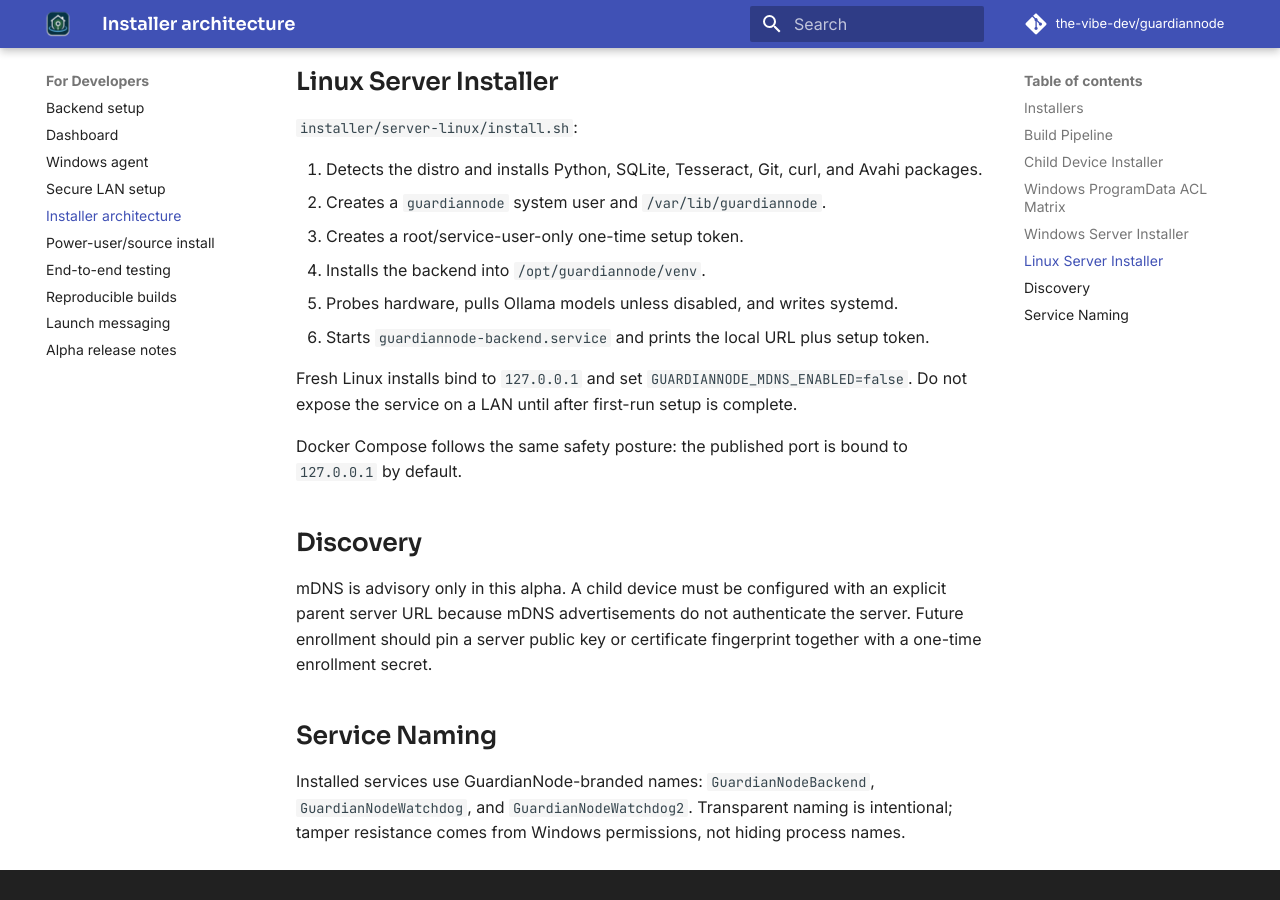
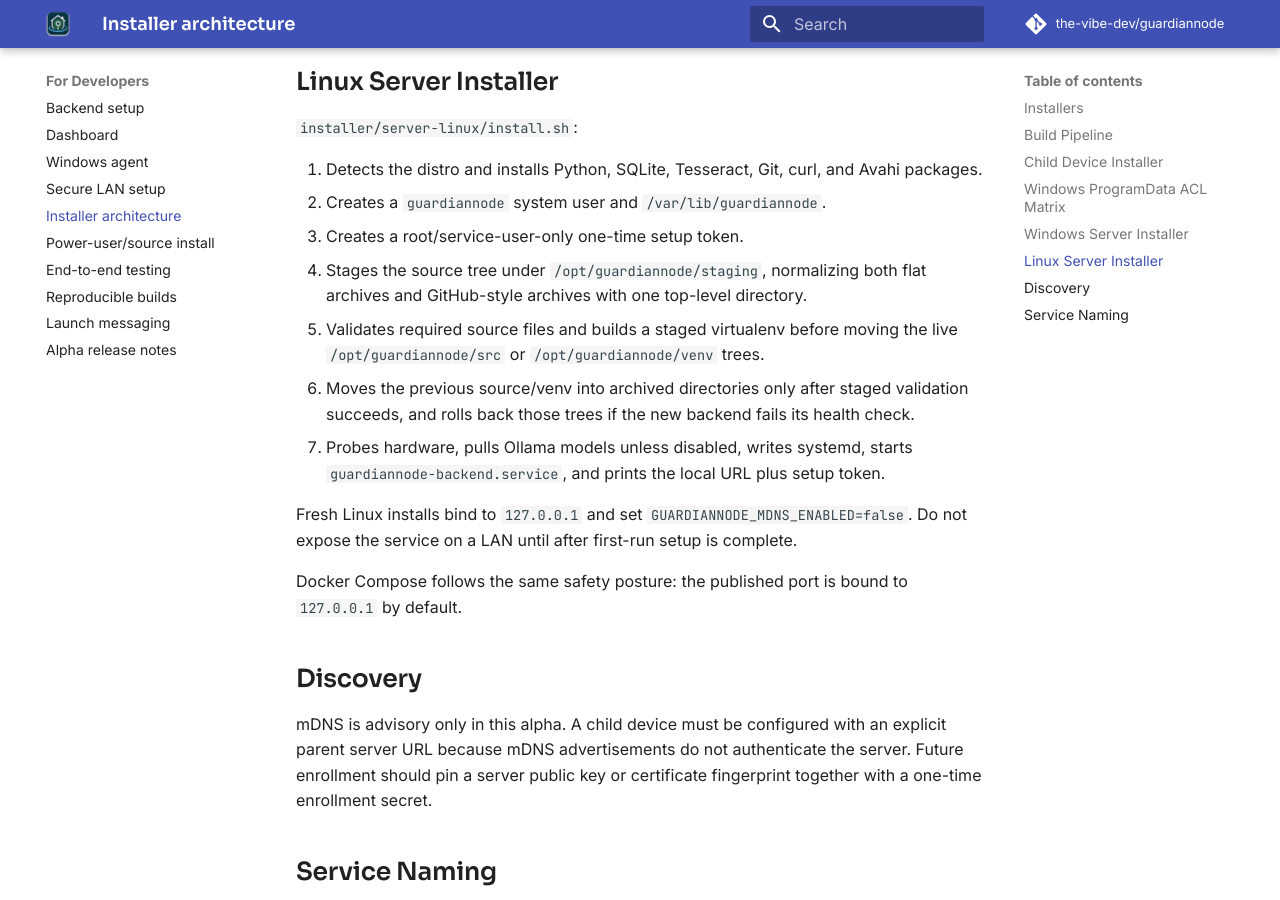
Before and after one commit to the-vibe-dev/guardiannode, an MkDocs documentation site: the page built from docs/INSTALLER_ARCHITECTURE.md, in a window 1280 px wide and 900 px high, scrolled down 3145 px. Built offline with MkDocs 1.6.1 and Material for MkDocs 9.7.7, drawn with Linux system fonts in a browser that asks for light colours; comment, search, counter and statistics services are not loaded.

Commit message:
Stage Linux source installs before activation

```diff
--- a/docs/INSTALLER_ARCHITECTURE.md
+++ b/docs/INSTALLER_ARCHITECTURE.md
@@ -96,9 +96,15 @@
 1. Detects the distro and installs Python, SQLite, Tesseract, Git, curl, and Avahi packages.
 2. Creates a `guardiannode` system user and `/var/lib/guardiannode`.
 3. Creates a root/service-user-only one-time setup token.
-4. Installs the backend into `/opt/guardiannode/venv`.
-5. Probes hardware, pulls Ollama models unless disabled, and writes systemd.
-6. Starts `guardiannode-backend.service` and prints the local URL plus setup token.
+4. Stages the source tree under `/opt/guardiannode/staging`, normalizing both
+   flat archives and GitHub-style archives with one top-level directory.
+5. Validates required source files and builds a staged virtualenv before moving
+   the live `/opt/guardiannode/src` or `/opt/guardiannode/venv` trees.
+6. Moves the previous source/venv into archived directories only after staged
+   validation succeeds, and rolls back those trees if the new backend fails its
+   health check.
+7. Probes hardware, pulls Ollama models unless disabled, writes systemd, starts
+   `guardiannode-backend.service`, and prints the local URL plus setup token.
 
 Fresh Linux installs bind to `127.0.0.1` and set `GUARDIANNODE_MDNS_ENABLED=false`.
 Do not expose the service on a LAN until after first-run setup is complete.
```
Also changed, not shown: installer/server-linux/README.md (+9 -5 lines), 1 other file.
